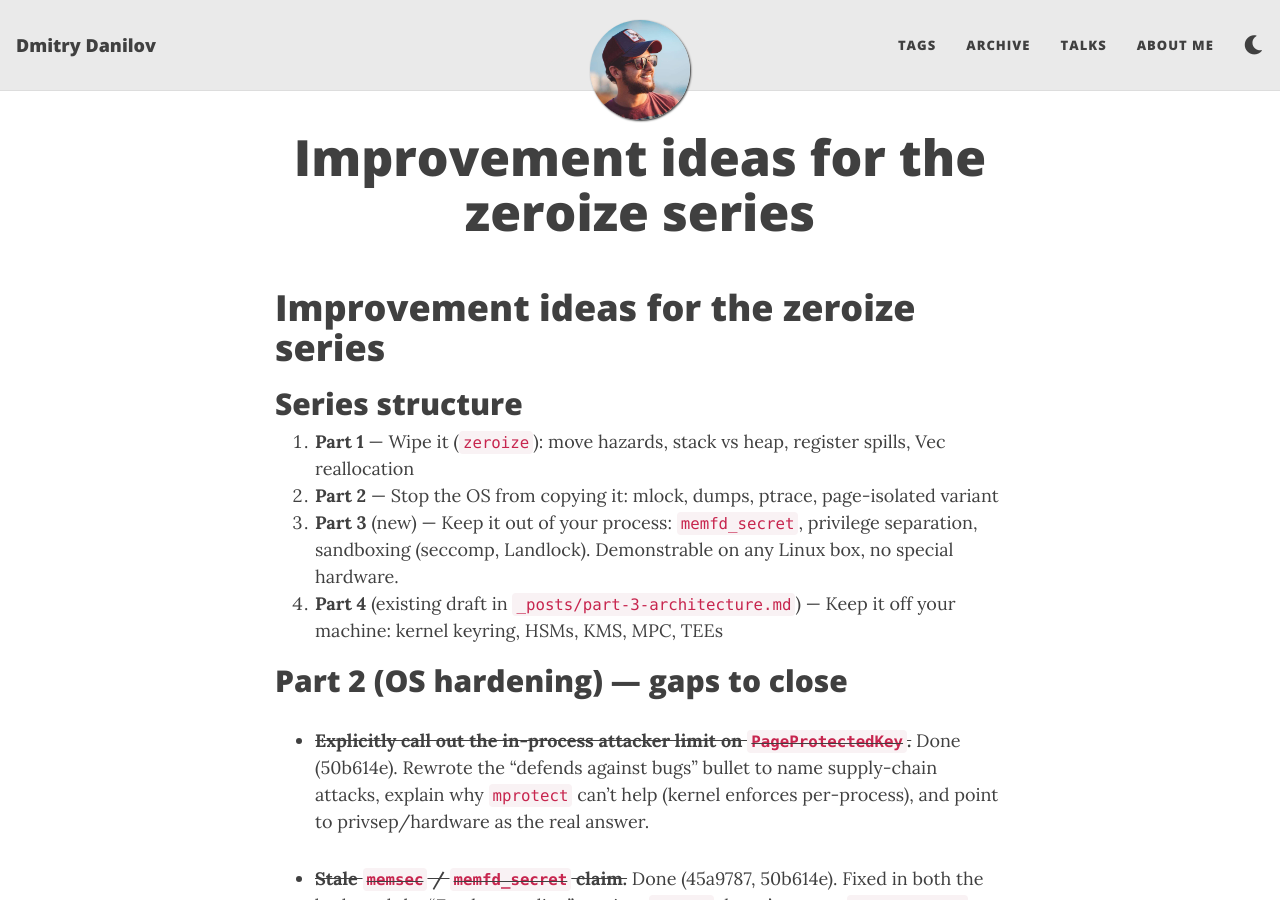
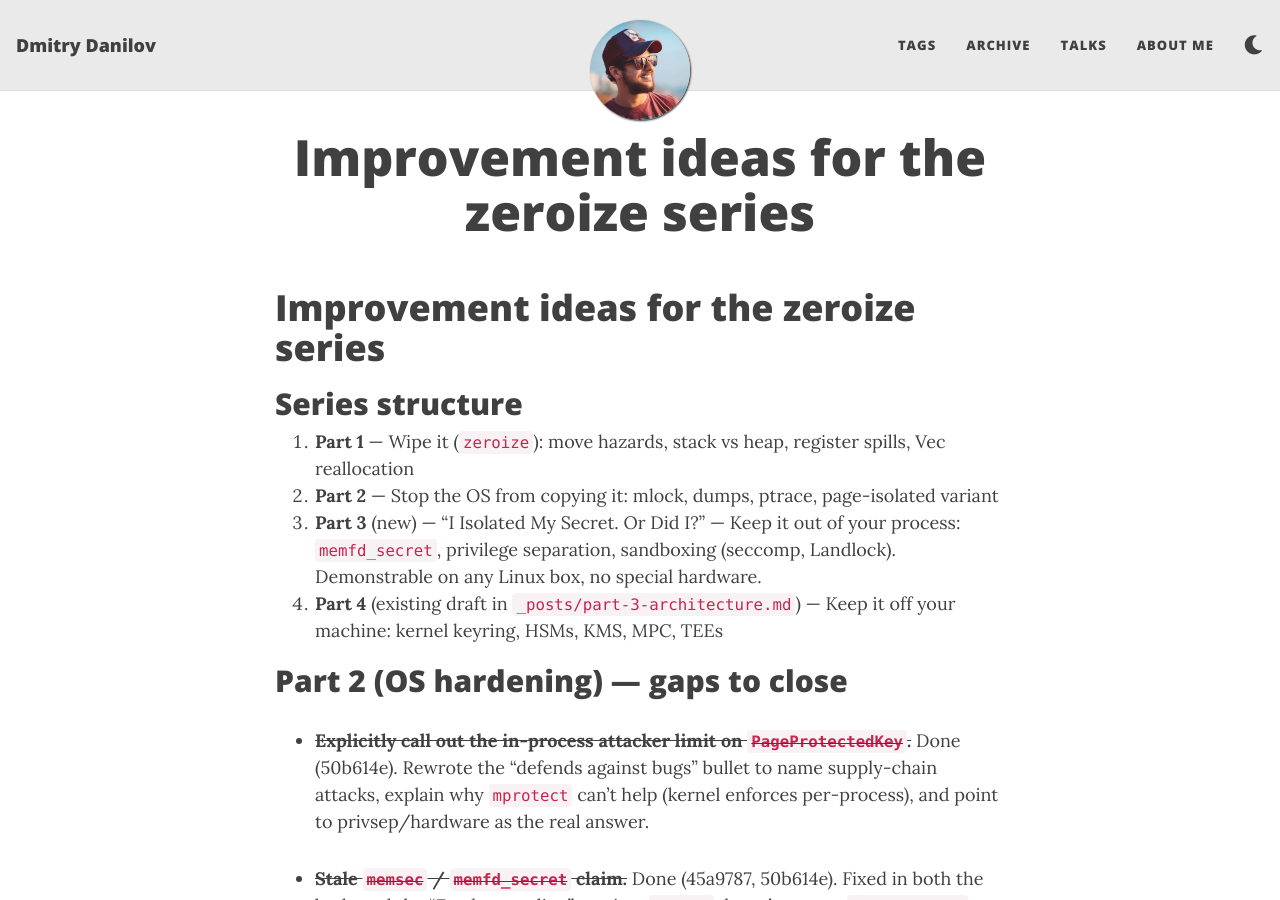
Before and after one commit to f-squirrel/f-squirrel.github.io, a Jekyll site: the page built from part-3-zeroize.md, in a window 1280 px wide and 900 px high. Built offline with Jekyll 4.4.1, drawn with Linux system fonts in a browser that asks for light colours; nearby versions of some CDN libraries; our own code applies the rules of GitHub Pages for plain Markdown files.

Commit message:
chore: add part 3 title to planning notes
Co-Authored-By: Claude Opus 4.6 <noreply@anthropic.com>

```diff
--- a/part-3-zeroize.md
+++ b/part-3-zeroize.md
@@ -4,7 +4,7 @@
 
 1. **Part 1** — Wipe it (`zeroize`): move hazards, stack vs heap, register spills, Vec reallocation
 2. **Part 2** — Stop the OS from copying it: mlock, dumps, ptrace, page-isolated variant
-3. **Part 3** (new) — Keep it out of your process: `memfd_secret`, privilege separation, sandboxing (seccomp, Landlock). Demonstrable on any Linux box, no special hardware.
+3. **Part 3** (new) — "I Isolated My Secret. Or Did I?" — Keep it out of your process: `memfd_secret`, privilege separation, sandboxing (seccomp, Landlock). Demonstrable on any Linux box, no special hardware.
 4. **Part 4** (existing draft in `_posts/part-3-architecture.md`) — Keep it off your machine: kernel keyring, HSMs, KMS, MPC, TEEs
 
 ## Part 2 (OS hardening) — gaps to close
```
